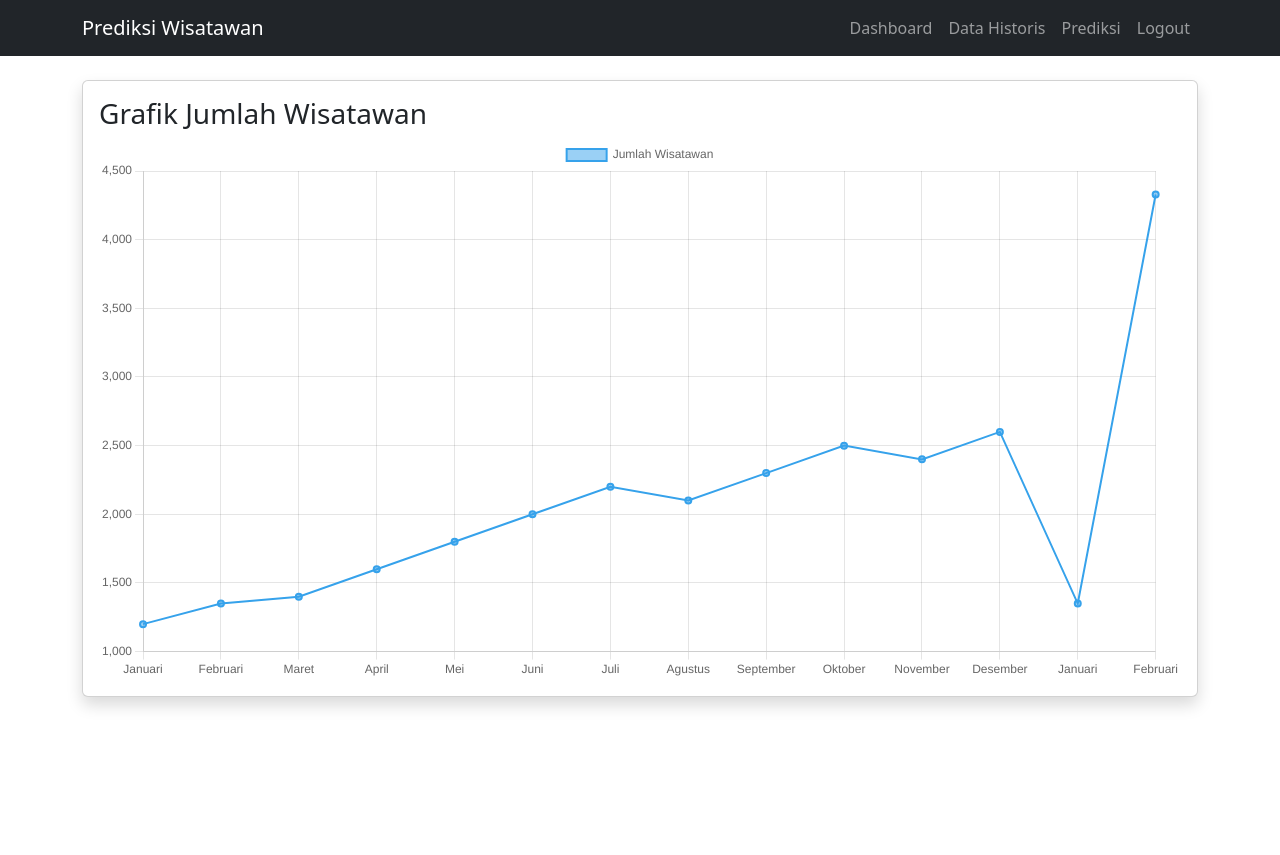
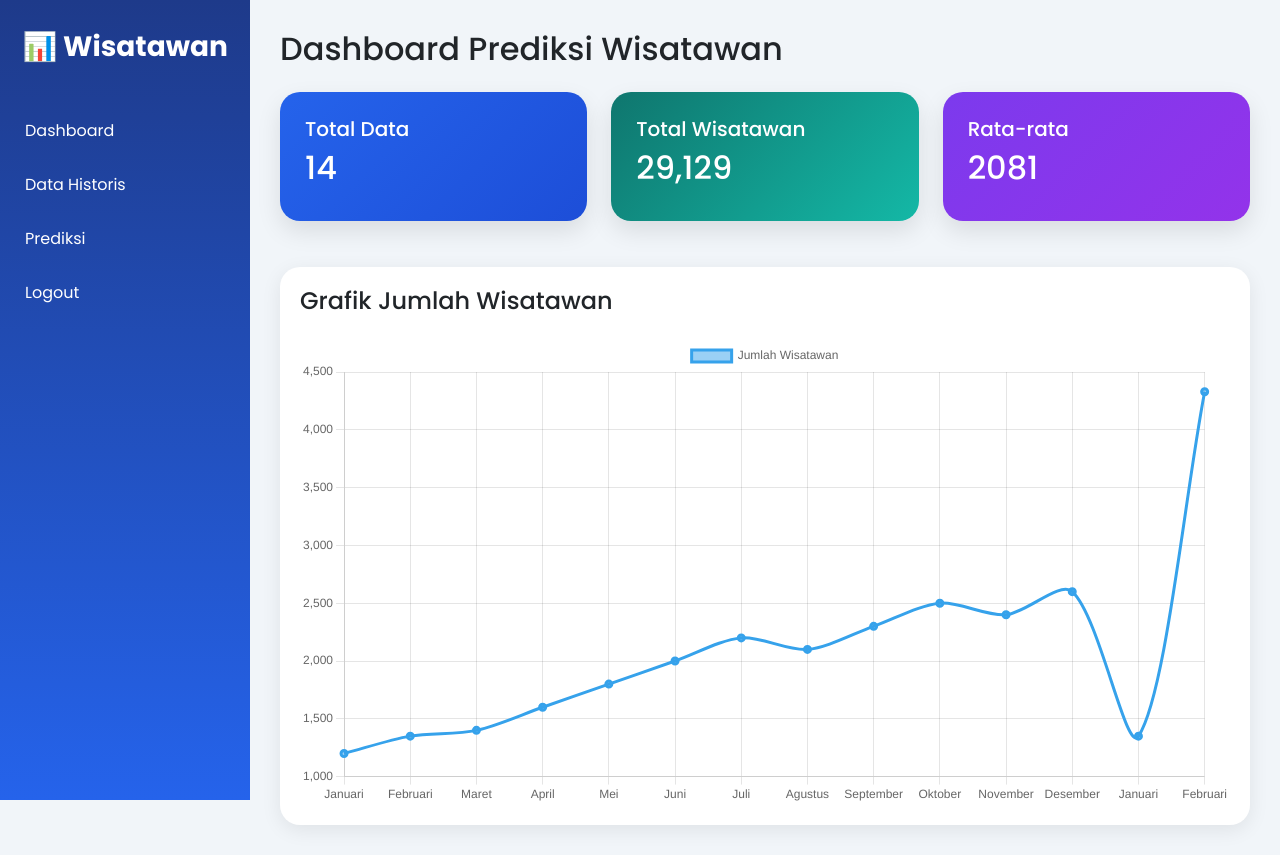
Before and after one commit to anugrahputra08/prediksi-wisatawan, a PHP site: page /dashboard.php in a window 1280 px wide. Before the commit the page ends 708 px from the top, so only its background shows below. Run offline with PHP 8.4, Linux system fonts and the light colour scheme; a user stored in the database is signed in; data comes from the database, SQL or seed files in the repository.

Commit message:
dashboard.php

```diff
--- a/dashboard.php
+++ b/dashboard.php
@@ -1,52 +1,226 @@
 <?php
 session_start();
+
 if(!isset($_SESSION['login'])){
     header("Location: login.php");
 }
 
 include 'config/koneksi.php';
-include 'includes/header.php';
-include 'includes/navbar.php';
 
-$data = mysqli_query($conn, "SELECT * FROM wisatawan");
+$data = mysqli_query($conn,
+"SELECT * FROM wisatawan ORDER BY id ASC");
 
 $bulan = [];
 $jumlah = [];
 
+$total = 0;
+
 while($d = mysqli_fetch_array($data)){
+
     $bulan[] = $d['bulan'];
     $jumlah[] = $d['jumlah'];
+
+    $total += $d['jumlah'];
+}
+
+$total_data = count($jumlah);
+
+$rata = 0;
+
+if($total_data > 0){
+    $rata = $total / $total_data;
 }
 ?>
 
-<div class="container mt-4">
+<!DOCTYPE html>
+<html>
+<head>
 
-    <div class="card shadow">
-        <div class="card-body">
+    <title>Dashboard</title>
 
-            <h3>Grafik Jumlah Wisatawan</h3>
+    <meta charset="UTF-8">
 
-            <canvas id="grafik"></canvas>
+    <meta name="viewport"
+          content="width=device-width, initial-scale=1.0">
+
+    <link href="https://cdn.jsdelivr.net/npm/bootstrap@5.3.0/dist/css/bootstrap.min.css" rel="stylesheet">
+
+    <script src="https://cdn.jsdelivr.net/npm/chart.js"></script>
+
+    <link href="https://fonts.googleapis.com/css2?family=Poppins:wght@300;400;500;600;700&display=swap" rel="stylesheet">
+
+    <style>
+
+        body{
+            font-family: 'Poppins', sans-serif;
+            background: #f1f5f9;
+        }
+
+        .sidebar{
+            width: 250px;
+            height: 100vh;
+            position: fixed;
+            background: linear-gradient(180deg,#1e3a8a,#2563eb);
+            padding-top: 30px;
+        }
+
+        .sidebar h3{
+            color: white;
+            text-align: center;
+            margin-bottom: 40px;
+            font-weight: 700;
+        }
+
+        .sidebar a{
+            display: block;
+            color: white;
+            text-decoration: none;
+            padding: 15px 25px;
+            transition: 0.3s;
+        }
+
+        .sidebar a:hover{
+            background: rgba(255,255,255,0.15);
+        }
+
+        .main{
+            margin-left: 250px;
+            padding: 30px;
+        }
+
+        .card-custom{
+            border: none;
+            border-radius: 20px;
+            color: white;
+            padding: 25px;
+            box-shadow: 0 10px 25px rgba(0,0,0,0.1);
+        }
+
+        .bg1{
+            background: linear-gradient(135deg,#2563eb,#1d4ed8);
+        }
+
+        .bg2{
+            background: linear-gradient(135deg,#0f766e,#14b8a6);
+        }
+
+        .bg3{
+            background: linear-gradient(135deg,#7c3aed,#9333ea);
+        }
+
+        .chart-card{
+            background: white;
+            border-radius: 20px;
+            padding: 20px;
+            margin-top: 30px;
+            box-shadow: 0 5px 20px rgba(0,0,0,0.08);
+        }
+
+    </style>
+
+</head>
+
+<body>
+
+<div class="sidebar">
+
+    <h3>📊 Wisatawan</h3>
+
+    <a href="dashboard.php">Dashboard</a>
+
+    <a href="data_wisatawan.php">Data Historis</a>
+
+    <a href="prediksi.php">Prediksi</a>
+
+    <a href="logout.php">Logout</a>
+
+</div>
+
+<div class="main">
+
+    <h2 class="mb-4">
+        Dashboard Prediksi Wisatawan
+    </h2>
+
+    <div class="row">
+
+        <div class="col-md-4 mb-3">
+
+            <div class="card-custom bg1">
+
+                <h5>Total Data</h5>
+
+                <h2><?= $total_data; ?></h2>
+
+            </div>
 
         </div>
+
+        <div class="col-md-4 mb-3">
+
+            <div class="card-custom bg2">
+
+                <h5>Total Wisatawan</h5>
+
+                <h2><?= number_format($total); ?></h2>
+
+            </div>
+
+        </div>
+
+        <div class="col-md-4 mb-3">
+
+            <div class="card-custom bg3">
+
+                <h5>Rata-rata</h5>
+
+                <h2><?= round($rata); ?></h2>
+
+            </div>
+
+        </div>
+
+    </div>
+
+    <div class="chart-card">
+
+        <h4 class="mb-4">
+            Grafik Jumlah Wisatawan
+        </h4>
+
+        <canvas id="grafik"></canvas>
+
     </div>
 
 </div>
 
 <script>
+
 const ctx = document.getElementById('grafik');
 
 new Chart(ctx, {
+
     type: 'line',
+
     data: {
-        labels: <?php echo json_encode($bulan); ?>,
+
+        labels: <?= json_encode($bulan); ?>,
+
         datasets: [{
+
             label: 'Jumlah Wisatawan',
-            data: <?php echo json_encode($jumlah); ?>,
-            borderWidth: 2
+
+            data: <?= json_encode($jumlah); ?>,
+
+            borderWidth: 3,
+
+            tension: 0.3
+
         }]
     }
 });
+
 </script>
 
-<?php include 'includes/footer.php'; ?>
+</body>
+</html>
```
